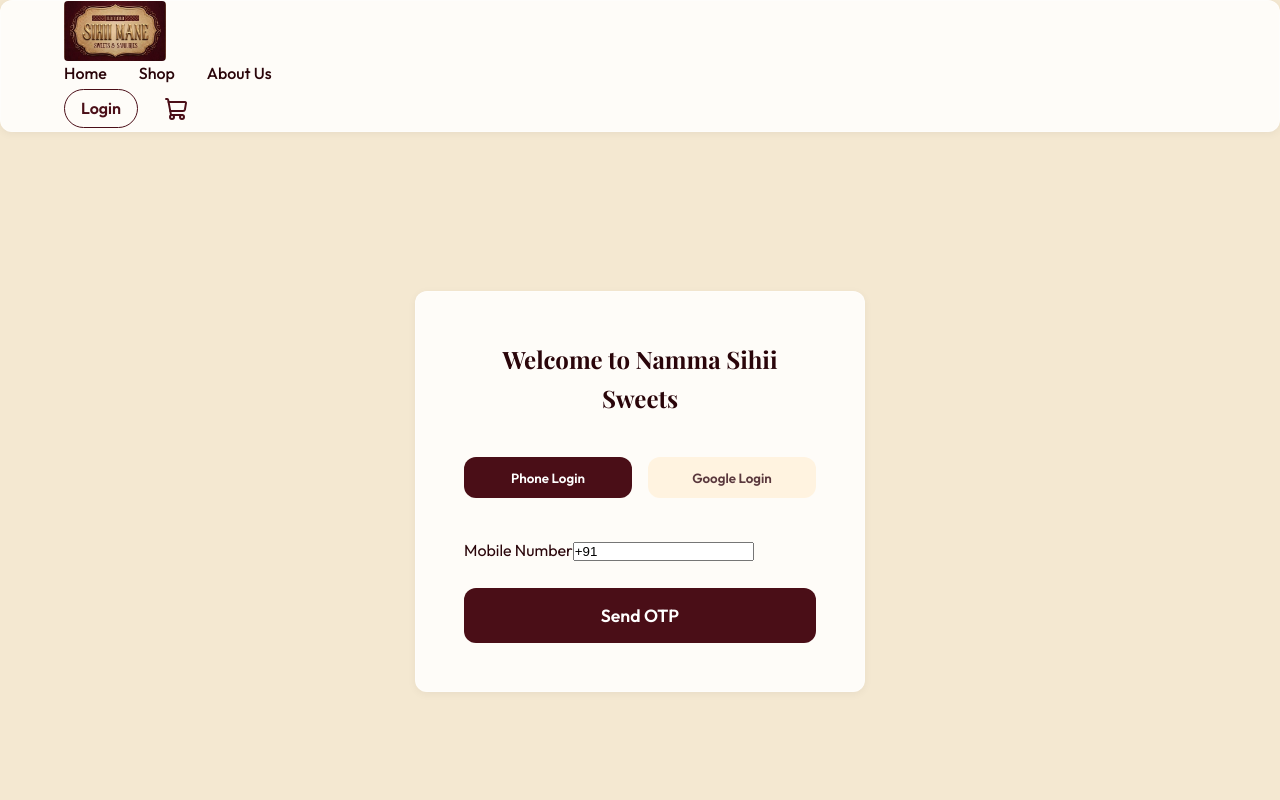
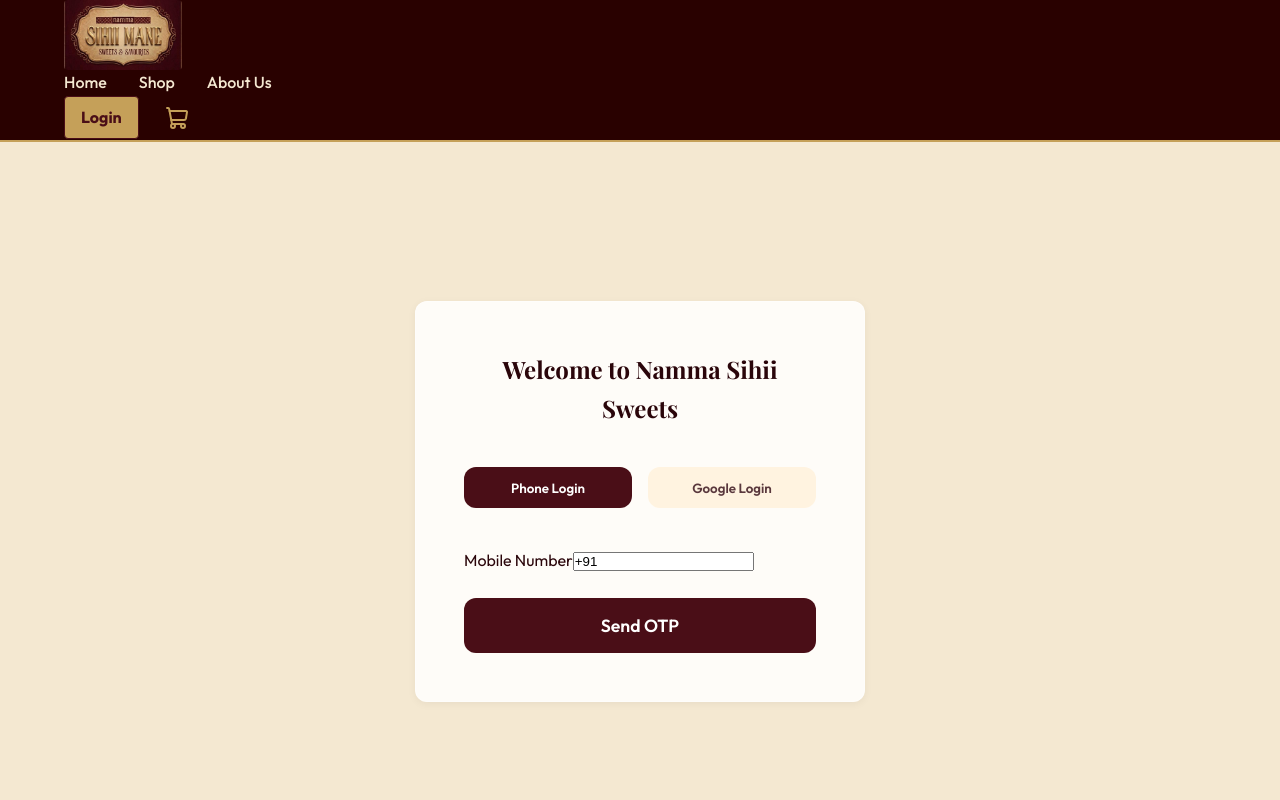
Before and after one commit to ROHITH05012005/namma-sihii-sweets, a React (Vite) app: page /login in a window 1280 px wide. Shown: the top 800 px of the page. Built offline with nearby package versions, Linux system fonts and the light colour scheme; no server answers; a web font is replaced by a local one.

Commit message:
Fix logo blending by matching exact edge color

```diff
--- a/src/components/Footer.jsx
+++ b/src/components/Footer.jsx
@@ -8,7 +8,7 @@ const Footer = () => {
       <div className="container footer-content">
         <div className="footer-brand">
           <Link to="/" style={{ display: 'inline-block', marginBottom: '16px' }}>
-            <img src="/logo.jpg" alt="Namma Sihii Sweets Logo" style={{ height: '70px', borderRadius: '4px' }} />
+            <img src="/logo.jpg" alt="Namma Sihii Sweets Logo" style={{ height: '90px', borderRadius: '4px' }} />
           </Link>
           <p className="footer-desc">
             Authentic Indian sweets made with pure ingredients, love, and tradition. Delivered fresh to your doorstep.
--- a/src/components/Navbar.jsx
+++ b/src/components/Navbar.jsx
@@ -12,34 +12,34 @@ const Navbar = () => {
   const [isOpen, setIsOpen] = React.useState(false);
 
   return (
-    <header className="navbar-container glass-panel">
-      <div className="container navbar-container">
+    <header className="navbar-container" style={{ backgroundColor: 'var(--primary-dark)', borderBottom: '2px solid var(--secondary)' }}>
+      <div className="container navbar-container" style={{ backgroundColor: 'transparent' }}>
         <Link to="/" className="navbar-logo" style={{ display: 'flex', alignItems: 'center' }}>
-          <img src="/logo.jpg" alt="Namma Sihii Sweets Logo" style={{ height: '60px', borderRadius: '4px' }} />
+          <img src="/logo.jpg" alt="Namma Sihii Sweets Logo" style={{ height: '70px', borderRadius: '4px' }} />
         </Link>
 
         <nav className={`navbar-links ${isOpen ? 'open' : ''}`}>
-          <Link to="/" onClick={() => setIsOpen(false)}>Home</Link>
-          <Link to="/shop" onClick={() => setIsOpen(false)}>Shop</Link>
-          <Link to="/about" onClick={() => setIsOpen(false)}>About Us</Link>
-          {user && <Link to="/admin" onClick={() => setIsOpen(false)}>Admin</Link>}
+          <Link to="/" onClick={() => setIsOpen(false)} style={{ color: 'var(--background)' }}>Home</Link>
+          <Link to="/shop" onClick={() => setIsOpen(false)} style={{ color: 'var(--background)' }}>Shop</Link>
+          <Link to="/about" onClick={() => setIsOpen(false)} style={{ color: 'var(--background)' }}>About Us</Link>
+          {user && <Link to="/admin" onClick={() => setIsOpen(false)} style={{ color: 'var(--background)' }}>Admin</Link>}
         </nav>
 
         <div className="navbar-actions">
           {user ? (
             <div className="user-menu">
-              <span className="user-name">Hi, {user.name.split(' ')[0]}</span>
-              <Link to="/admin" className="btn-admin" style={{ fontSize: '0.9rem', color: 'var(--primary)', textDecoration: 'underline', marginLeft: '10px' }}>Dashboard</Link>
-              <button className="btn-logout" onClick={logout} style={{ marginLeft: '10px' }}>Logout</button>
+              <span className="user-name" style={{ color: 'var(--background)' }}>Hi, {user.name.split(' ')[0]}</span>
+              <Link to="/admin" className="btn-admin" style={{ fontSize: '0.9rem', color: 'var(--secondary)', textDecoration: 'underline', marginLeft: '10px' }}>Dashboard</Link>
+              <button className="btn-logout" onClick={logout} style={{ marginLeft: '10px', backgroundColor: 'transparent', color: 'var(--background)', border: '1px solid var(--secondary)', padding: '4px 8px', borderRadius: '4px' }}>Logout</button>
             </div>
           ) : (
-            <Link to="/login" className="btn-login">Login</Link>
+            <Link to="/login" className="btn-login" style={{ color: 'var(--primary)', backgroundColor: 'var(--secondary)', padding: '8px 16px', borderRadius: '4px', fontWeight: 'bold' }}>Login</Link>
           )}
           <Link to="/cart" className="cart-icon-wrapper">
-            <ShoppingCart size={24} color="var(--primary)" />
-            {cartCount > 0 && <span className="cart-badge">{cartCount}</span>}
+            <ShoppingCart size={24} color="var(--secondary)" />
+            {cartCount > 0 && <span className="cart-badge" style={{ backgroundColor: 'var(--secondary)', color: 'var(--primary)' }}>{cartCount}</span>}
           </Link>
-          <button className="mobile-menu-btn" onClick={() => setIsOpen(!isOpen)}>
+          <button className="mobile-menu-btn" onClick={() => setIsOpen(!isOpen)} style={{ color: 'var(--secondary)' }}>
             {isOpen ? <X size={24} /> : <Menu size={24} />}
           </button>
         </div>
--- a/src/index.css
+++ b/src/index.css
@@ -4,7 +4,7 @@
   /* Maroon & Gold Theme Palette */
   --primary: #4a0e17; /* Deep Maroon */
   --primary-light: #7a2835;
-  --primary-dark: #2a050a;
+  --primary-dark: #290100;
 
   --secondary: #c5a059; /* Gold */
   --secondary-light: #e8c98b;
```
